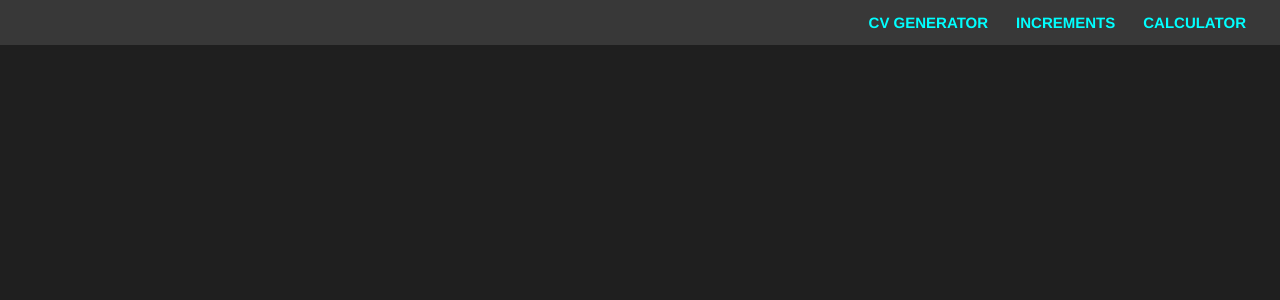
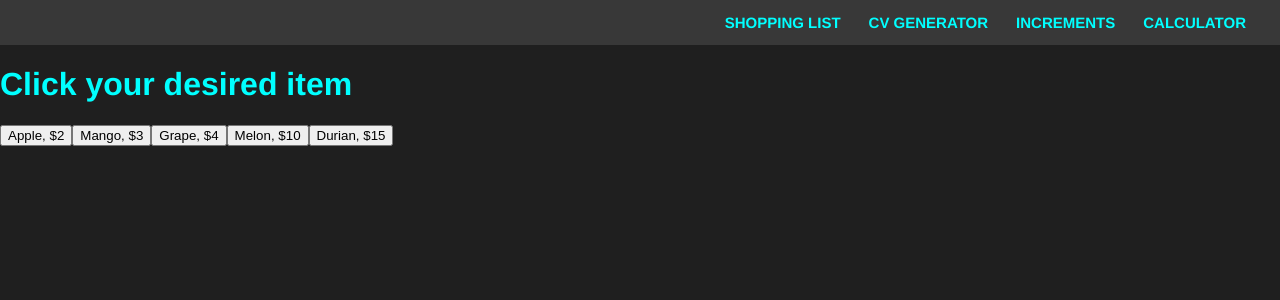
Before and after one commit to Hafizhzfr/i-seoul-you-web-design, a React (Create React App) app: page /shopping-list in a window 1280 px wide. Shown: the top 300 px of the page. Built offline with nearby package versions, Linux system fonts and the light colour scheme.

Commit message:
adding item and price inside the object

```diff
--- a/src/App.jsx
+++ b/src/App.jsx
@@ -2,6 +2,7 @@
 import ButtonTest from './ButtonTest/ButtonTest';
 import MathForm from './MathForm/MathForm';
 import CurriculumVitae from './CurriculumVitae/CurriculumVitae';
+import ShoppingList from './ShoppingList/ShoppingList';
 import './App.css';
 
 const App = () => (
@@ -11,6 +12,7 @@
         <Link className="link-text" to="/math">CALCULATOR</Link>
         <Link className="link-text" to="/increments">INCREMENTS</Link>
         <Link className="link-text" to="/curriculum-vitae">CV GENERATOR</Link>
+        <Link className="link-text" to="/shopping-list">SHOPPING LIST</Link>
       </div>
     </nav>
 
@@ -18,6 +20,7 @@
       <Route path="/increments" element={<ButtonTest />} />
       <Route path="/math" element={<MathForm />} />
       <Route path="/curriculum-vitae" element={<CurriculumVitae />} />
+      <Route path="/shopping-list" element={<ShoppingList />} />
     </Routes>
   </div>
 );
--- /dev/null
+++ b/src/ShoppingList/ShoppingList.jsx
@@ -0,0 +1,32 @@
+import { useState } from 'react';
+
+const ShoppingList = () => {
+  const [shoppingList, setShoppingList] = useState([]);
+
+  const [totalPrice, setTotalPrice] = useState('0');
+
+  const handleClick = (event) => {
+    const itemInput = event.target.name;
+    const priceInput = event.target.value;
+    setShoppingList([...shoppingList, {
+      itemInput, priceInput
+    }]);
+    setTotalPrice(parseInt(totalPrice, 10) + parseInt(priceInput, 10));
+  };
+
+  console.log('shoppingList :>> ', shoppingList);
+  console.log('totalPrice :>> ', totalPrice);
+
+  return (
+    <div className="shopping-list-container">
+      <h1>Click your desired item</h1>
+      <button type="button" name="Apple" value="2" onClick={handleClick}>Apple, $2</button>
+      <button type="button" name="Mango" value="3" onClick={handleClick}>Mango, $3</button>
+      <button type="button" name="Grape" value="4" onClick={handleClick}>Grape, $4</button>
+      <button type="button" name="Melon" value="10" onClick={handleClick}>Melon, $10</button>
+      <button type="button" name="Durian" value="15" onClick={handleClick}>Durian, $15</button>
+    </div>
+  );
+};
+
+export default ShoppingList;
```
